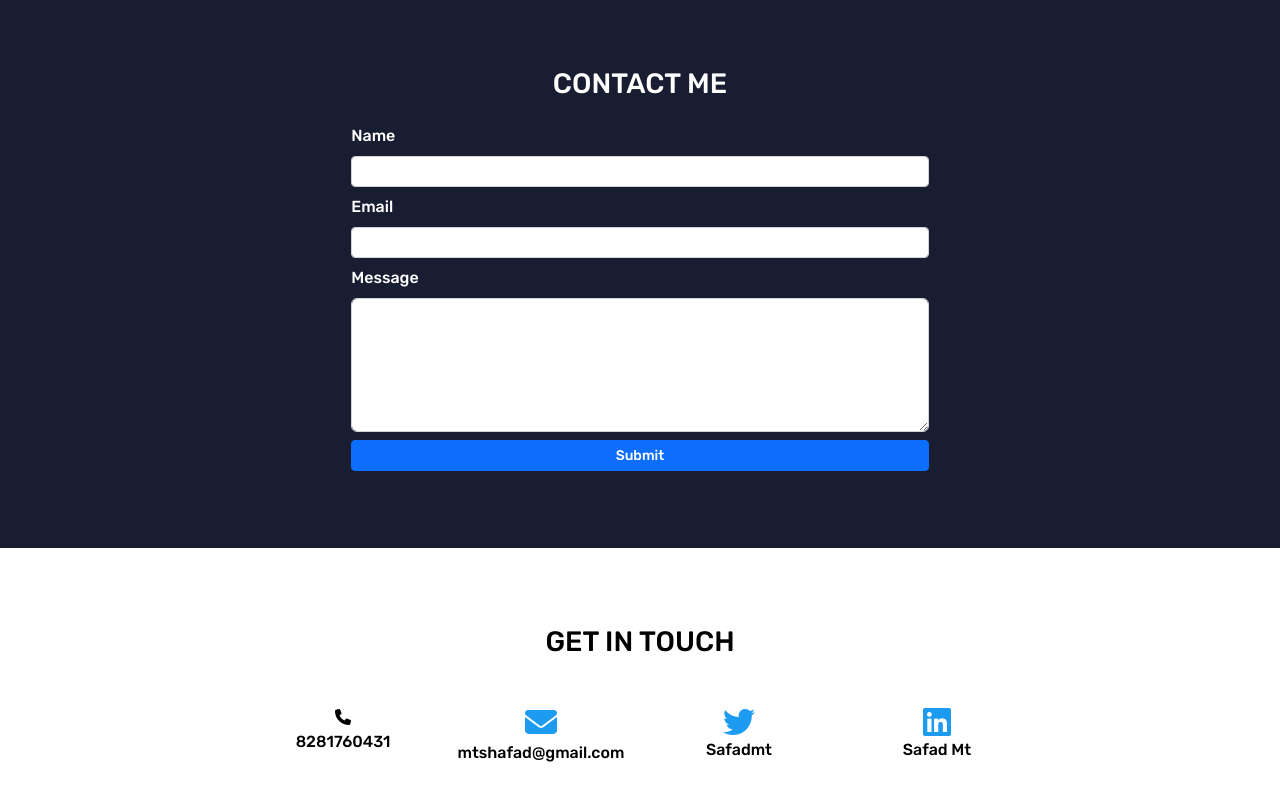
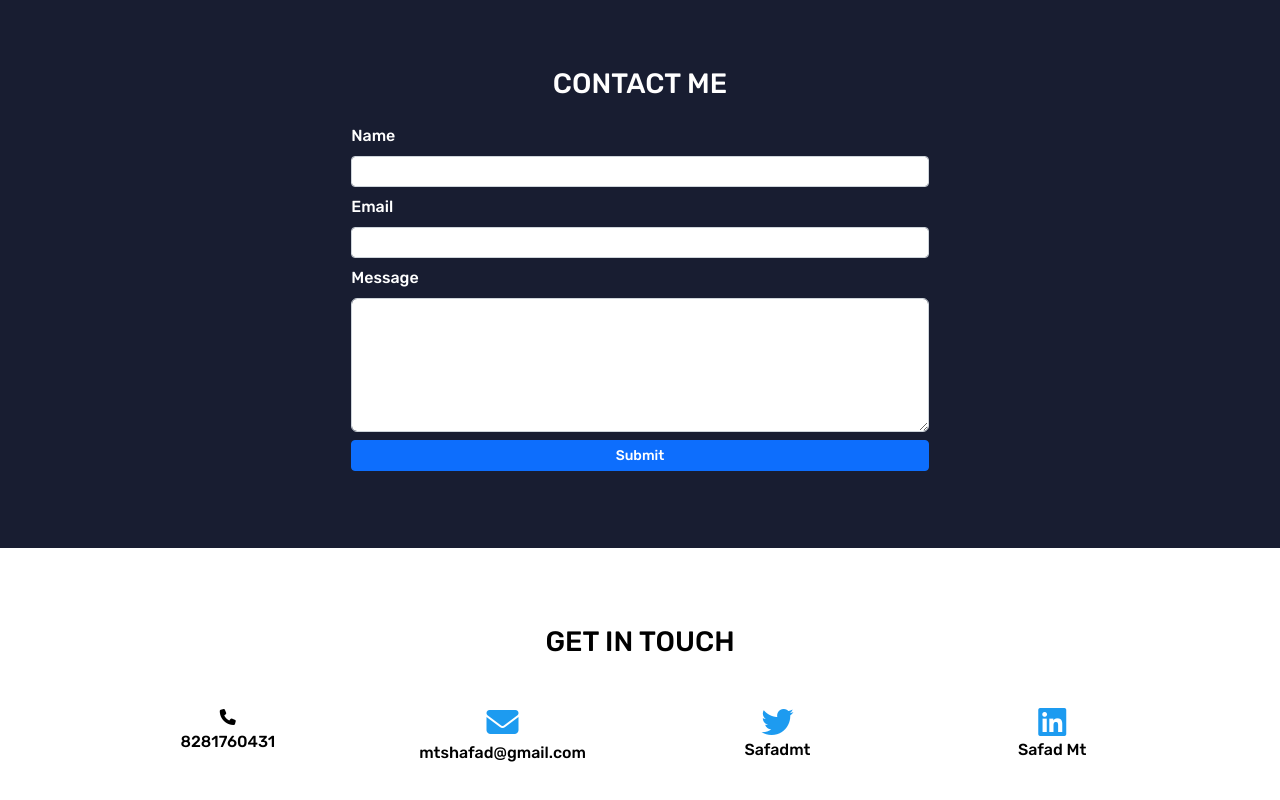
Before and after one commit to safadmt/Personal-portfolio, a plain HTML site: page personal_portfolio/index.html in a window 1280 px wide. Shown: the part 2376-3176 px from the top of the page. Drawn offline with nearby package versions, Linux system fonts and the light colour scheme.

Commit message:
Update index.css

```diff
--- a/personal_portfolio/index.css
+++ b/personal_portfolio/index.css
@@ -238,7 +238,7 @@ label,input,textarea{
 
 footer{
     color: black;
-    padding: 6% 20% 6% 20%;
+    padding: 6% 8% 6% 8%;
     text-align: center;
 }
 .fa-twitter,.fa-linkedin,.fa-envelope{
```
